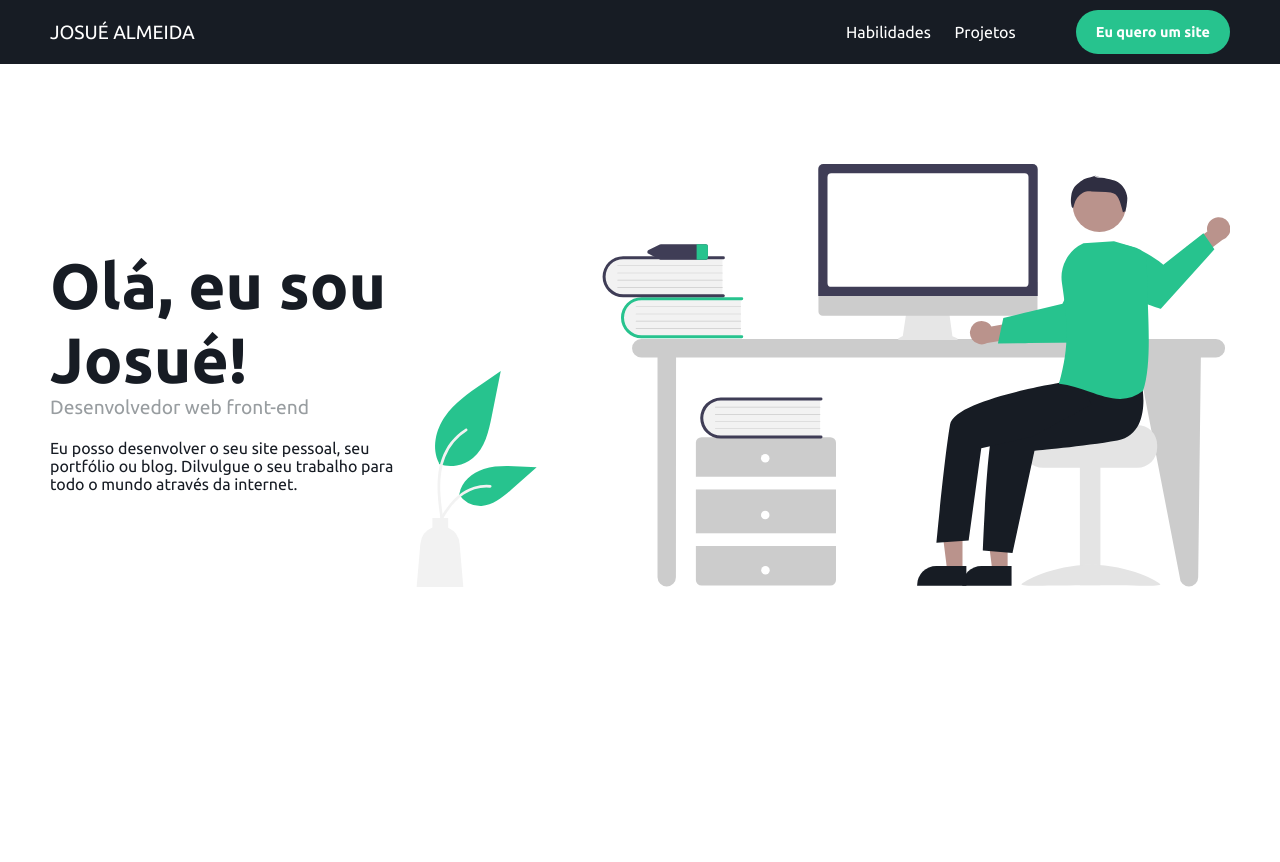
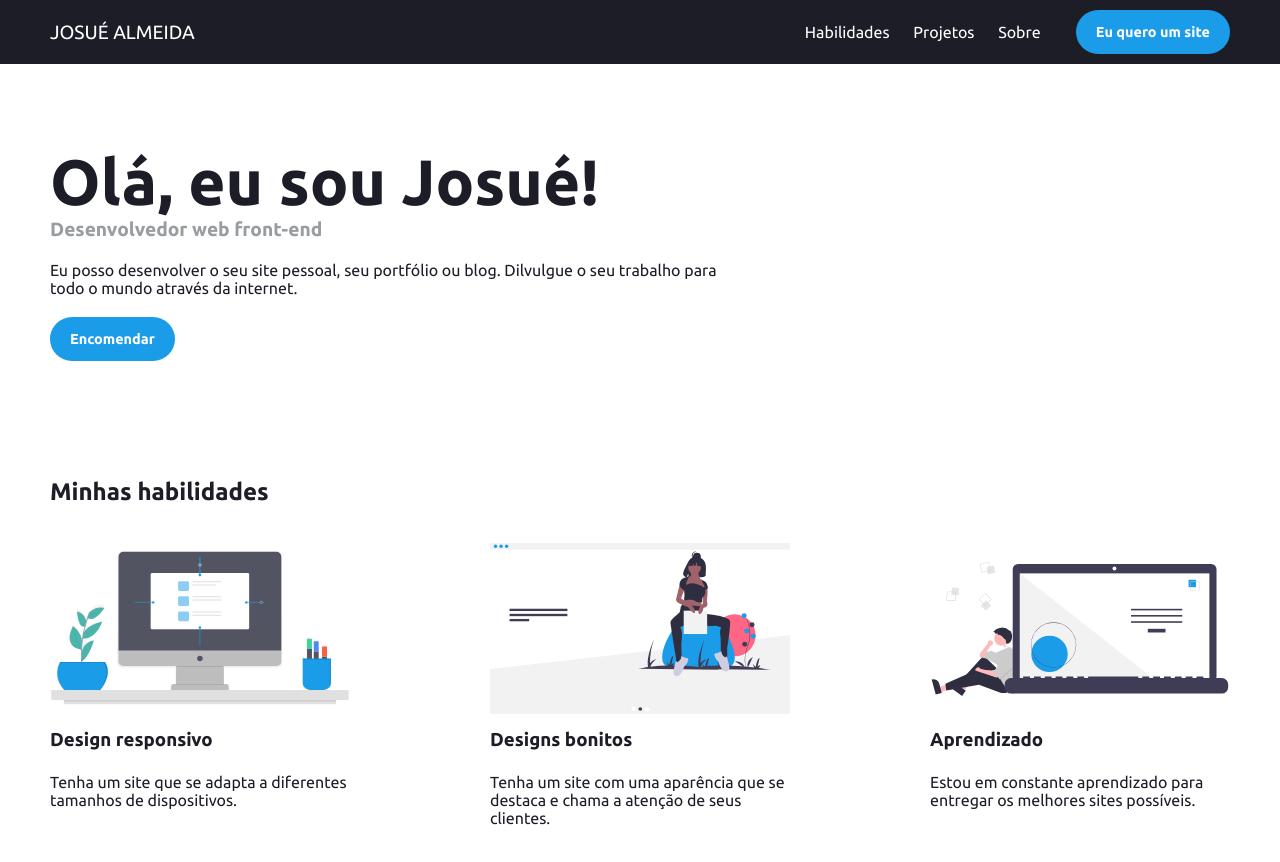
Before and after one commit to josuealmeida/portfolio, a plain HTML site: page index.html in a window 1280 px wide. Before the commit the page ends 800 px from the top, so only its background shows below. Drawn offline with nearby package versions, Linux system fonts and the light colour scheme.

Commit message:
Início modificado e seção de habilidades criada

```diff
--- a/assets/scss/main.scss
+++ b/assets/scss/main.scss
@@ -6,24 +6,51 @@
 
 *{font-family: 'Ubuntu', sans-serif}
 
+h1, h2, h3, h4{
+	font-weight: 700;
+}
+
+
+
+/* Links do header
+---------------------------------------------- */
+.link{
+	transition: color .3s;
+
+	&:hover{
+		color: lighten($blue, 35%);
+		border-bottom: 2px solid $blue;
+	}
+}
+
 
 
 /* Apresentação
 ---------------------------------------------- */
 main{
-	padding: 100px $size2;
+	padding: 80px $size2;
 
-	@media (max-width: $tablet){
-		padding: $size3 $size2;
+	article{
+		max-width: 700px;
 	}
+}
 
-	.container{
-		article, img{
-			flex-basis: 100%;
-		}
 
-		h1{
-			font-weight: 700;
+
+/* Habilidades
+---------------------------------------------- */
+#habilidades{
+	.container div{
+		@include flex(space-between, flex-start);
+		flex-wrap: wrap;
+
+		article{
+			width: 300px;
+
+			@media (max-width: $tablet){
+				width: 100%;
+				margin-bottom: 100px;
+			}
 		}
 	}
 }
--- a/index.html
+++ b/index.html
@@ -39,13 +39,14 @@
 				<a href="./" class="text-2 uppercase">Josué Almeida</a>
 
 				<nav class="flex-between-center">
-					<div class="md-d-none mr-3">
-						<a href="#hablidades" class="mx-1">Habilidades</a>
-						<a href="#projetos" class="mx-1">Projetos</a>
+					<div class="md-d-none">
+						<a href="#habilidades" class="link mx-1">Habilidades</a>
+						<a href="#projetos" class="link mx-1">Projetos</a>
+						<a href="#sobre" class="link mx-1">Sobre</a>
 					</div>
 
-					<div class="flex-between-center">
-						<a href="#encomendar" class="btn-green sm-d-none">Eu quero um site</a>
+					<div class="flex-between-center ml-2">
+						<a href="#encomendar" class="btn sm-d-none">Eu quero um site</a>
 
 						<button class="btn-menu d-none md-d-block">
 							<i class='bx bx-menu white ml-2'></i>
@@ -66,8 +67,9 @@
 				<i class='bx bx-x white'></i>
 			</header>
 
-			<a href="#hablidades" class="item">Habilidades</a>
+			<a href="#habilidades" class="item">Habilidades</a>
 			<a href="#projetos" class="item">Projetos</a>
+			<a href="#sobre" class="item">Sobre</a>
 			<a href="#encomendar" class="item">Encomendar site</a>
 		</nav>
 
@@ -75,17 +77,51 @@
 
 		<!-- ---------- Apresentação ---------- -->
 		<main>
-			<div class="container flex-between-center md-flex-column">
+			<div class="container">
+
 				<article>
 					<h1 class="text-5 p-0">Olá, eu sou Josué!</h1>
-					<h2 class="text-2 p-0 gray">Desenvolvedor web front-end</h2>
+
+					<h2 class="text-2 gray p-0">Desenvolvedor web front-end</h2>
 
 					<p class="mt-1">Eu posso desenvolver o seu site pessoal, seu portfólio ou blog. Dilvulgue o seu trabalho para todo o mundo através da internet.</p>
+
+					<a href="#encomendar" class="btn mt-1">Encomendar</a>
 				</article>
 
-				<img src="./assets/img/hello.svg" alt="Garoto em um escritório ascenando - ilustração">
 			</div>
 		</main>
+
+
+
+		<!-- ---------- Habilidades ---------- -->
+		<section id="habilidades" class="p-2">
+			<div class="container">
+
+				<h2 class="mb-2">Minhas habilidades</h2>
+
+				<div>
+					<article>
+						<img src="./assets/img/responsive.svg" alt="Design responsivo - ilustração">
+						<h3>Design responsivo</h3>
+						<p>Tenha um site que se adapta a diferentes tamanhos de dispositivos.</p>
+					</article>
+
+					<article>
+						<img src="./assets/img/site.svg" alt="website - ilustração">
+						<h3>Designs bonitos</h3>
+						<p>Tenha um site com uma aparência que se destaca e chama a atenção de seus clientes.</p>
+					</article>
+
+					<article>
+						<img src="./assets/img/thinking.svg" alt="Pessoa pensando - ilustração">
+						<h3>Aprendizado</h3>
+						<p>Estou em constante aprendizado para entregar os melhores sites possíveis.</p>
+					</article>
+				</div>
+
+			</div>
+		</section>
 
 
 
--- a/miniframework/scss/_variaveis.scss
+++ b/miniframework/scss/_variaveis.scss
@@ -1,5 +1,5 @@
 // Cores
-$dark: #171c24;
+$dark: #1c1d26;
 $gray: #989da0;
 $light: #f5f5f5;
 $white: #fff;
--- a/miniframework/scss/miniframework.scss
+++ b/miniframework/scss/miniframework.scss
@@ -331,6 +331,7 @@ header{
 	// Cabeçalho do menu
 	header{
 		padding: 15px $size2;
+		border-bottom: 1px solid rgba(255 255 255 / .2);
 		@include flex(space-between, center);
 
 		span{
```
Also changed, not shown: assets/css/main.css, assets/img/hello.svg (deleted), assets/img/responsive.svg (added), assets/img/site.svg (added), assets/img/thinking.svg (added), miniframework/css/miniframework.css, 2 other files.
